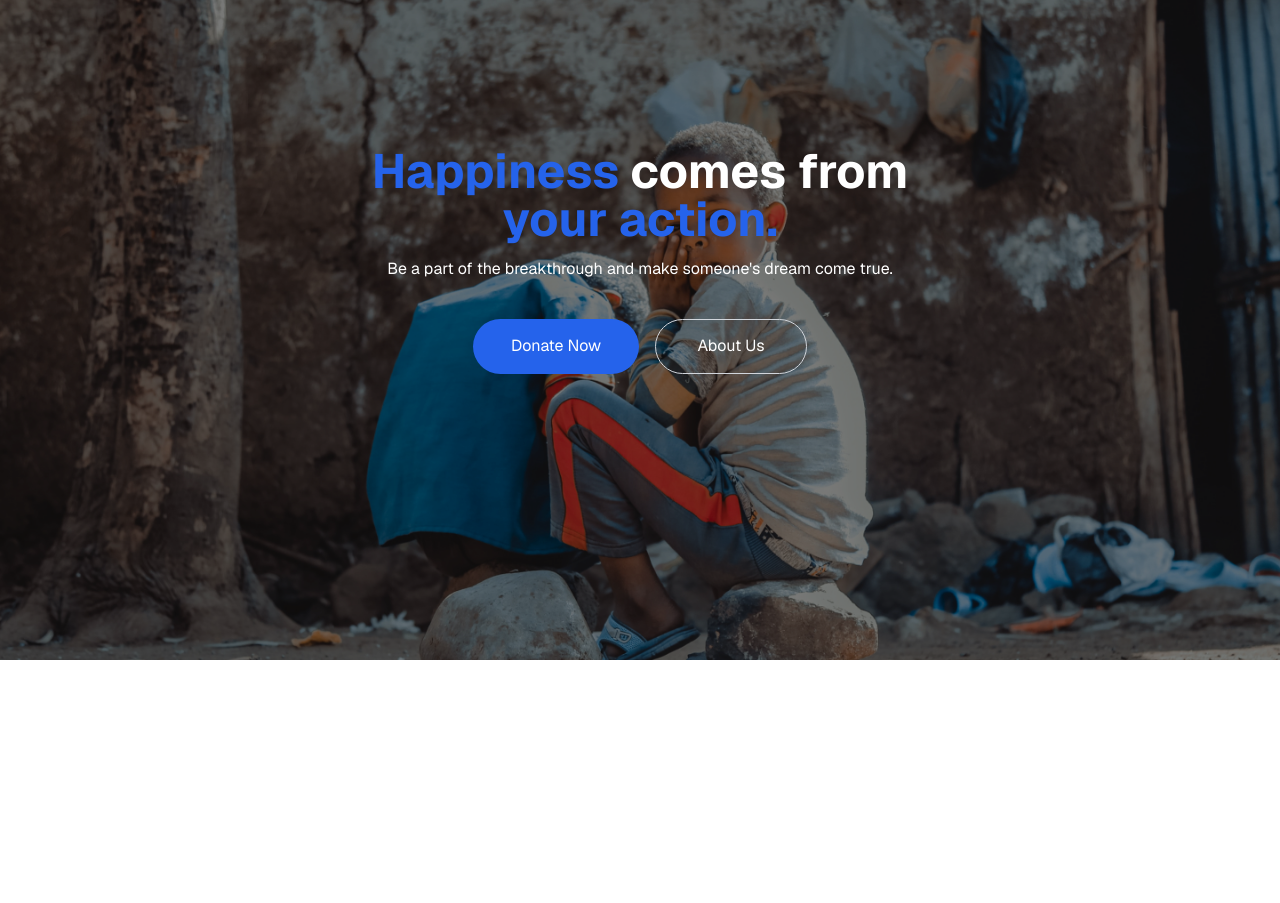
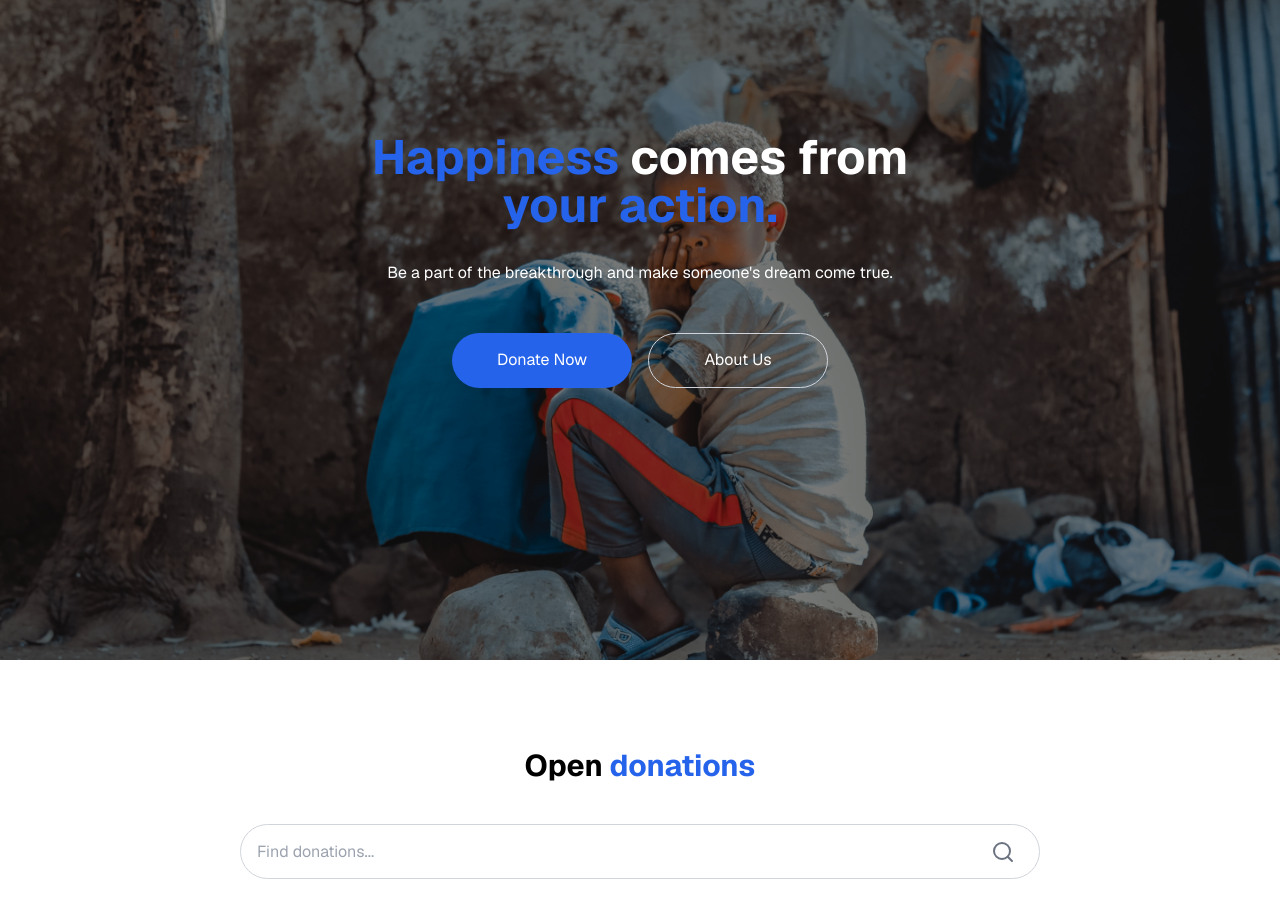
Before and after one commit to digital-explorers-2/philanthro-link, a Next.js app: page / in a window 1280 px wide. Shown: the part 140-1043 px from the top of the page. Before the commit the page ends 800 px from the top, so only its background shows below. Built offline with nearby package versions, Linux system fonts and the light colour scheme.

Commit message:
feat: add donation header and search bar

```diff
--- a/app/page.tsx
+++ b/app/page.tsx
@@ -1,3 +1,4 @@
+import DonationSection from '@/components/DonationSection'
 import HeroSection from '@/components/HeroSection'
 import React from 'react'
 
@@ -5,6 +6,7 @@ export default function page() {
   return (
     <div>
       <HeroSection />
+      <DonationSection />
     </div>
   )
 }
--- a/components/DonationSection.tsx
+++ b/components/DonationSection.tsx
@@ -0,0 +1,28 @@
+import React from 'react';
+import { Button } from "@/components/ui/button"; // Importing Button component from custom UI library
+import { Search } from 'lucide-react'; // Importing the Search icon from Lucide
+
+function DonationSection() {
+  return (
+    <div className="p-6 mt-16">
+      <h2 className="text-3xl font-bold text-center font-dm-sans mb-10">
+        <span className="text-black">Open</span>
+        <span className="text-primary"> donations</span>
+      </h2>
+      <div className="flex justify-center"> {/* Centering the search bar */}
+        <div className="w-[800px] h-[55px] flex items-center border border-gray-300 rounded-full px-4 py-2">
+          <input
+            type="text"
+            placeholder="Find donations..."
+            className="flex-grow outline-none"
+          />
+          <Button size="icon" className="bg-transparent">
+              <Search className="w-6 h-6 text-gray-500" /> {/* Lucide magnifying glass icon */}
+          </Button>
+        </div>
+      </div>
+    </div>
+  );
+}
+
+export default DonationSection;
--- a/components/HeroSection.tsx
+++ b/components/HeroSection.tsx
@@ -2,23 +2,22 @@ import React from 'react';
 
 export default function HeroSection() {
   return (
-    <div className="flex justify-center items-center flex-col h-screen relative">
-      <h1 className="text-5xl font-bold text-center font-dm-sans">
-        <span className="text-primary">Happiness</span>
+    <div className="relative flex flex-col items-center justify-center min-h-screen px-6 sm:px-12 md:px-24 lg:px-32 xl:px-48 py-12">
+      <h1 className="text-5xl font-bold text-center font-dm-sans text-primary mb-8">
+        <span>Happiness</span>
         <span className="text-white"> comes from</span>
          <br />
-        <span className="text-primary">your action.</span>
+        <span>your action.</span>
       </h1>
-      <p className="mt-4 font-dm-sans text-base font-normal leading-5 text-left text-white mb-6">
+      <p className="text-base font-normal text-center text-white mb-8">
         Be a part of the breakthrough and make someone's dream come true.
       </p>
-      <img src="/hero-bg.jpg" alt="Hero" className="absolute -z-20 object-cover w-screen h-screen brightness-50" />
+      <img src="/hero-bg.jpg" alt="Hero" className="absolute inset-0 object-cover w-full h-full brightness-50 z-[-1]" />
       <div className="flex mt-4">
-        <button className="w-[166px] h-[55px] px-8 gap-2 bg-primary rounded-full text-white">
+        <button className="w-[180px] h-[55px] px-8 bg-primary rounded-full text-white mr-4">
           Donate Now
         </button>
-        <div className="w-4"></div> {/* Spacer between buttons */}
-        <button className="w-[152px] h-[55px] px-8 gap-2 bg-transparent rounded-full border border-gray-300 text-white">
+        <button className="w-[180px] h-[55px] px-8 bg-transparent rounded-full border border-gray-300 text-white">
           About Us
         </button>
       </div>
--- a/components/NavBar.tsx
+++ b/components/NavBar.tsx
@@ -7,7 +7,7 @@ export default function NavBar() {
   return (
     // Header section with flex layout and styling
     <header className="absolute w-full z-10">
-      <div className="top-0 flex h-16 items-center gap-4 bg-transparent px-4 md:px-6">
+      <div className="top-0 flex h-16 items-center gap-4 bg-transparent px-4 md:px-6 mt-2">
       {/* Navigation menu with flex layout */}
       <nav className="hidden flex-col gap-6 text-lg font-medium md:flex md:flex-row md:items-center md:gap-5 md:text-sm lg:gap-6">
         {/* Link to home page with a PlaneTakeoff icon */}
```
